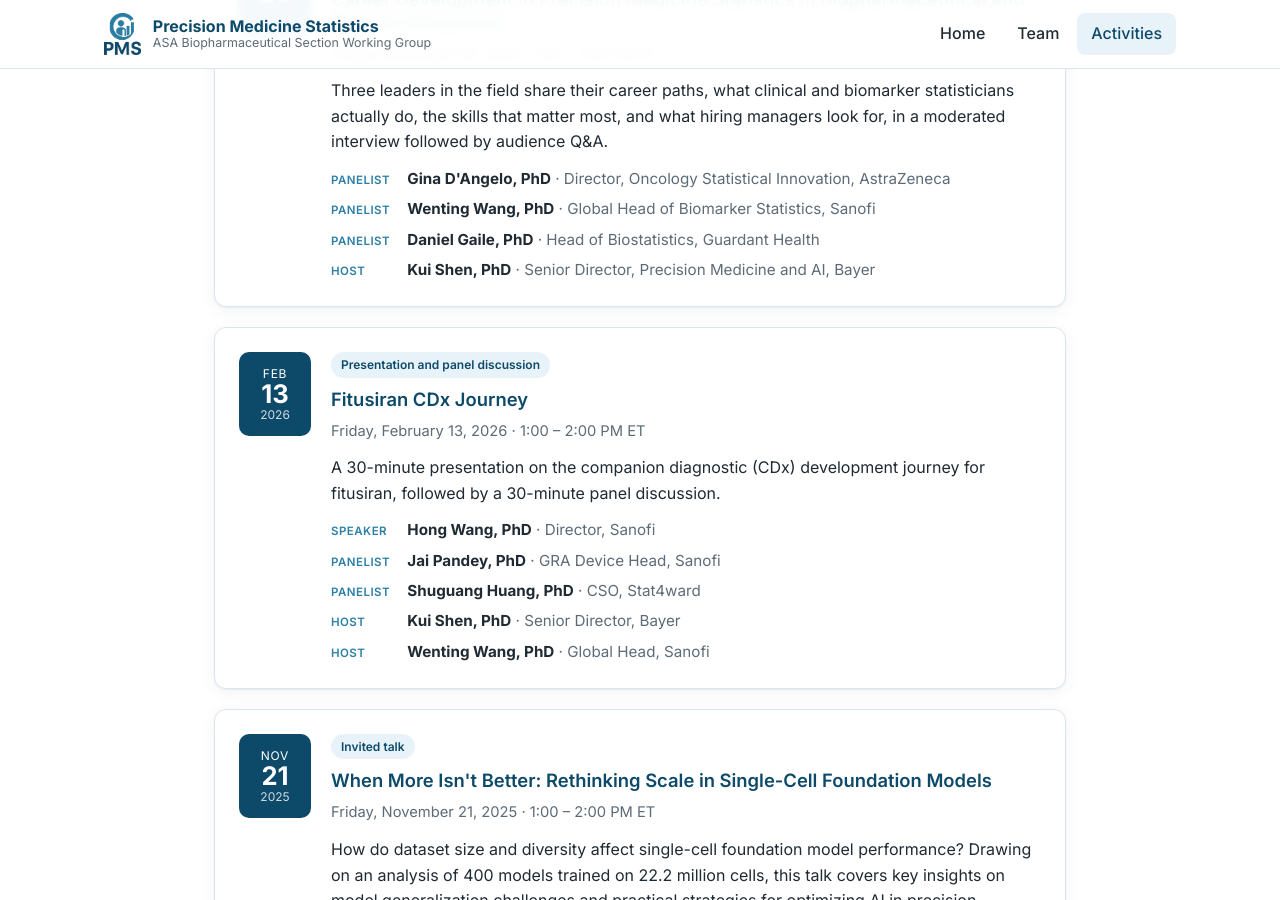
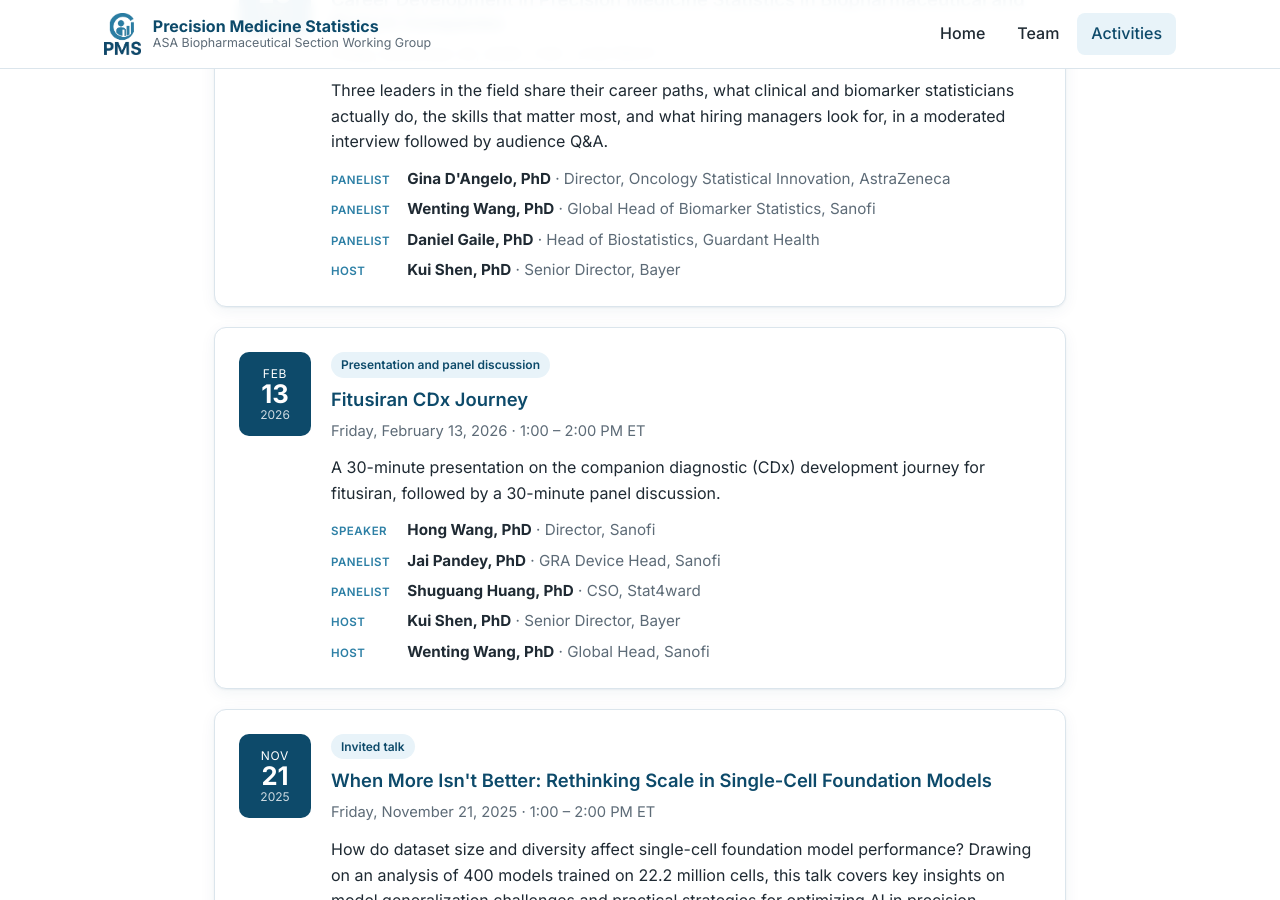
Before and after one commit to asa-biop-pms/asa-biop-pms.github.io, a Jekyll site: the page built from activities.html, in a window 1280 px wide and 900 px high, scrolled down 568 px. Built offline with Jekyll 4.4.1, drawn with Linux system fonts in a browser that asks for light colours.

Commit message:
Update webinars.yml

```diff
--- a/_data/webinars.yml
+++ b/_data/webinars.yml
@@ -15,7 +15,7 @@
     - { name: "Gina D'Angelo, PhD", role: Panelist, position: "Director, Oncology Statistical Innovation, AstraZeneca" }
     - { name: "Wenting Wang, PhD", role: Panelist, position: "Global Head of Biomarker Statistics, Sanofi" }
     - { name: "Daniel Gaile, PhD", role: Panelist, position: "Head of Biostatistics, Guardant Health" }
-    - { name: "Kui Shen, PhD", role: Host, position: "Senior Director, Precision Medicine and AI, Bayer" }
+    - { name: "Kui Shen, PhD", role: Host, position: "Senior Director, Bayer" }
   links:
     registration: ""
     slides: ""
```
